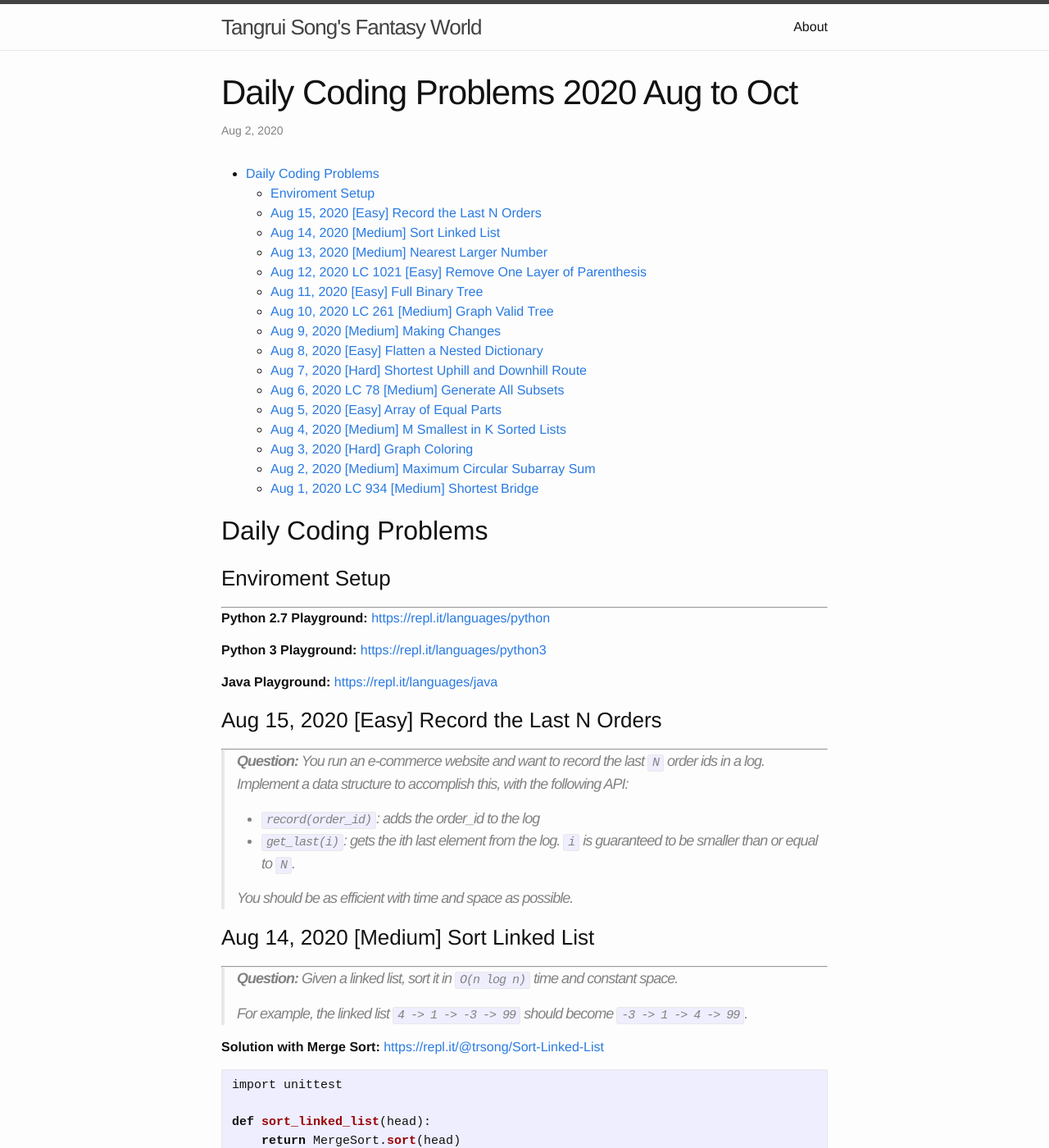
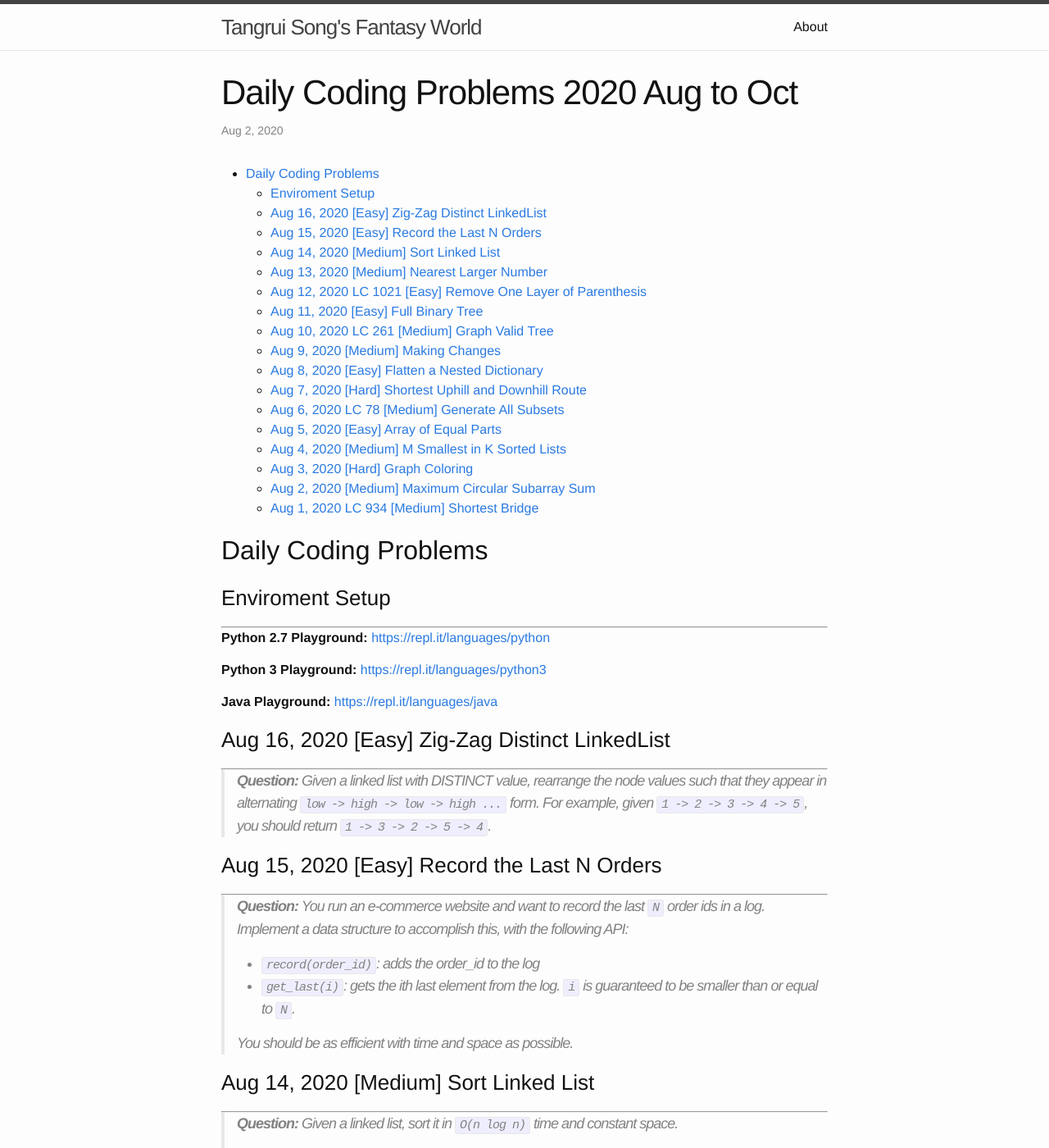
Before and after one commit to trsong/trsong.github.io, a Jekyll site: the page built from _posts/2020-08-01-DailyQuestionsAug.md, in a window 1280 px wide and 1400 px high. Shown: the whole window at 82% size. Built offline with Jekyll 4.4.1, drawn with Linux system fonts in a browser that asks for light colours.

Commit message:
Add Aug 16 Question

```diff
--- a/_posts/2020-08-01-DailyQuestionsAug.md
+++ b/_posts/2020-08-01-DailyQuestionsAug.md
@@ -17,6 +17,11 @@ categories: Python/Java
 **Python 3 Playground:** [https://repl.it/languages/python3](https://repl.it/languages/python3)
 
 **Java Playground:** [https://repl.it/languages/java](https://repl.it/languages/java)
+
+
+### Aug 16, 2020 \[Easy\] Zig-Zag Distinct LinkedList
+---
+> **Question:** Given a linked list with DISTINCT value, rearrange the node values such that they appear in alternating `low -> high -> low -> high ...` form. For example, given `1 -> 2 -> 3 -> 4 -> 5`, you should return `1 -> 3 -> 2 -> 5 -> 4`.
 
 
 ### Aug 15, 2020 \[Easy\] Record the Last N Orders
```
